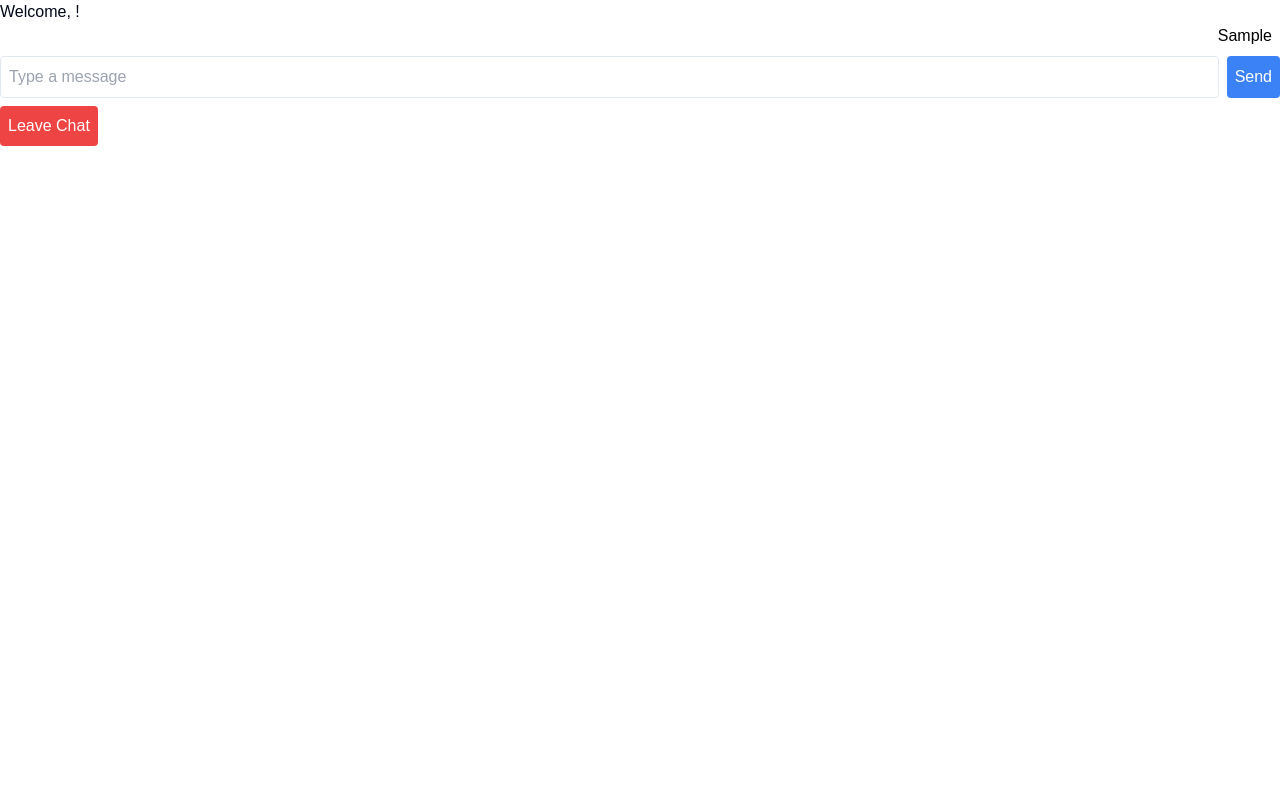
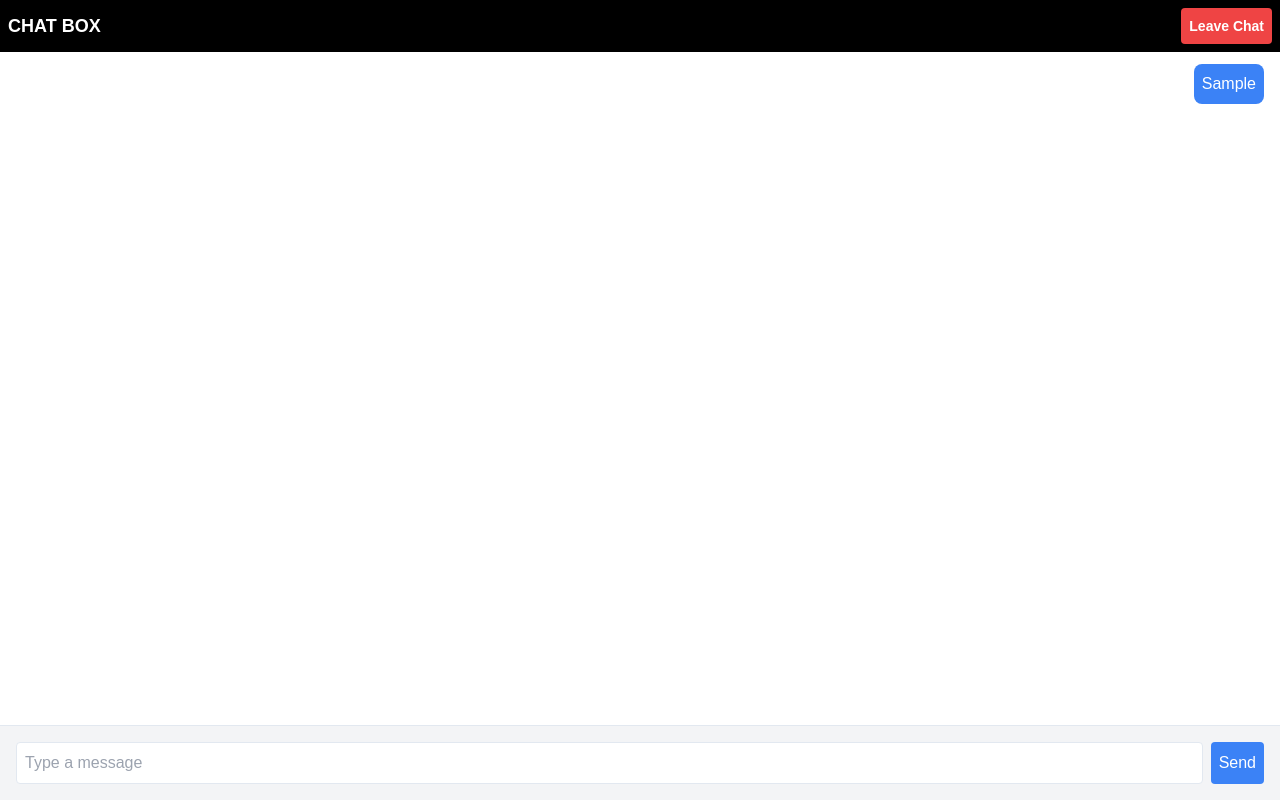
Before and after one commit to spectropaws/Chatroom, a Next.js app in the folder client/: page /chatroom in a window 1280 px wide. Both pictures are taken after typing "Sample" into the empty fields and a click on the button "Send". Built offline with nearby package versions, Linux system fonts and the light colour scheme.

Commit message:
fixing ui

```diff
--- a/client/app/chatroom/page.tsx
+++ b/client/app/chatroom/page.tsx
@@ -2,7 +2,7 @@
 
 import { useSearchParams } from "next/navigation";
 import { useRouter } from 'next/navigation';
-import { useState } from 'react';
+import { useState, useEffect, useRef } from 'react';
 
 interface Message {
     text: string;
@@ -17,6 +17,14 @@ export default function Chatroom(){
     const [message, setMessage] = useState<string>('');
     const [messages, setMessages] = useState<Message[]>([]);
 
+    const chatEndref = useRef<HTMLDivElement>(null);
+
+    useEffect(() => {
+        if (chatEndref.current) {
+            chatEndref.current.scrollIntoView({ behavior: 'smooth'});
+        }
+    }, [message]);
+
     const handleSendMessage = (e: React.FormEvent) => {
         e.preventDefault();
         if (message.trim()) {
@@ -26,25 +34,28 @@ export default function Chatroom(){
     };
 
     return (
-        <div className="">
-            <div className="">
-                <h1 className="">Welcome, {username}!</h1>
+        <div className="relative h-screen flex flex-col">
 
-                <div className="">
+
+                <div className="flex-grow mt-12 mb-16 overflow-y-auto p-4">
                     {messages.map((msg, index) => (
                         <div key={index} className={`mb-2 ${msg.sender === username ? 'text-right' : 'text-left'}`}>
-                            <span className={`incline-block p-2 rounded ${msg.sender === username ? 'bg-white-500 text-black' : 'bg-blue-500' }`}>
+                            <span className={`inline-block p-2 rounded-lg ${msg.sender === username ? 'bg-blue-500 text-white' : 'bg-gray-300 text-black' }`}>
                                 {msg.text}
                             </span>
                         </div>
                     ))}
+                    <div ref={chatEndref} />
                 </div>
-                <form onSubmit={handleSendMessage} className="flex">
+                <form onSubmit={handleSendMessage} className="fixed bottom-0 left-0 right-0 flex p-4 bg-gray-100 border-t">
                     <input type="text" value={message} onChange={(e) => setMessage(e.target.value)} placeholder="Type a message" className="flex-1 border rounded p-2" />
                     <button type="submit" className="ml-2 bg-blue-500 text-white rounded p-2">Send</button>
                 </form>
-                <button onClick={() => router.replace('/')} className="mt-2 bg-red-500 text-white rounded p-2">Leave Chat</button>
-            </div>
+                <div className="fixed top-0 left -0 right-0 bg-black w-full flex justify-between items-center p-2">
+                    <span className="text-white text-lg font-extrabold">CHAT BOX</span>
+                    <button onClick={() => router.replace('/')} className="bg-red-500 text-white text-sm font-bold rounded px-2 py-2">Leave Chat</button>
+                </div>
+
         </div>
     )
 }
```
